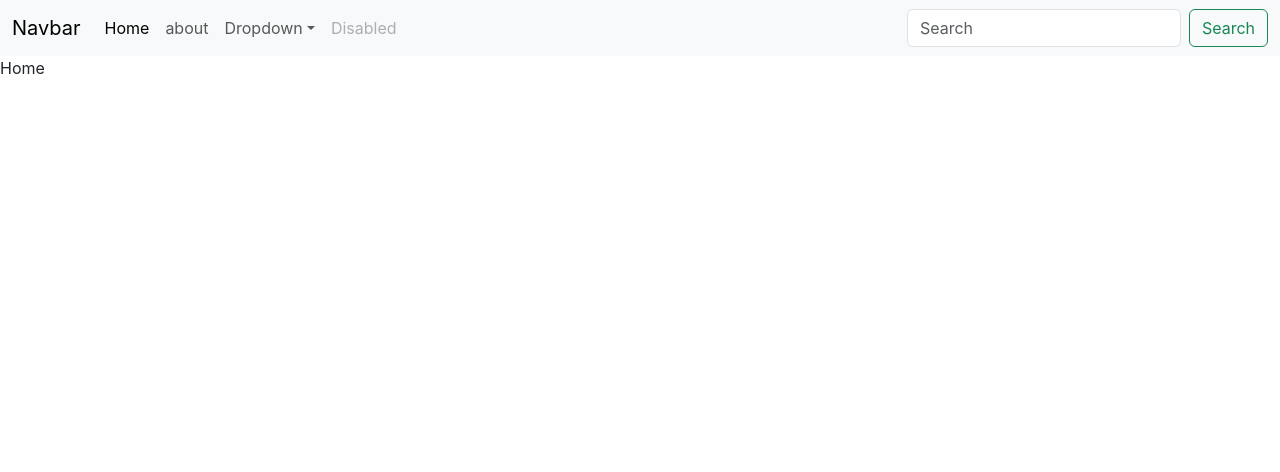
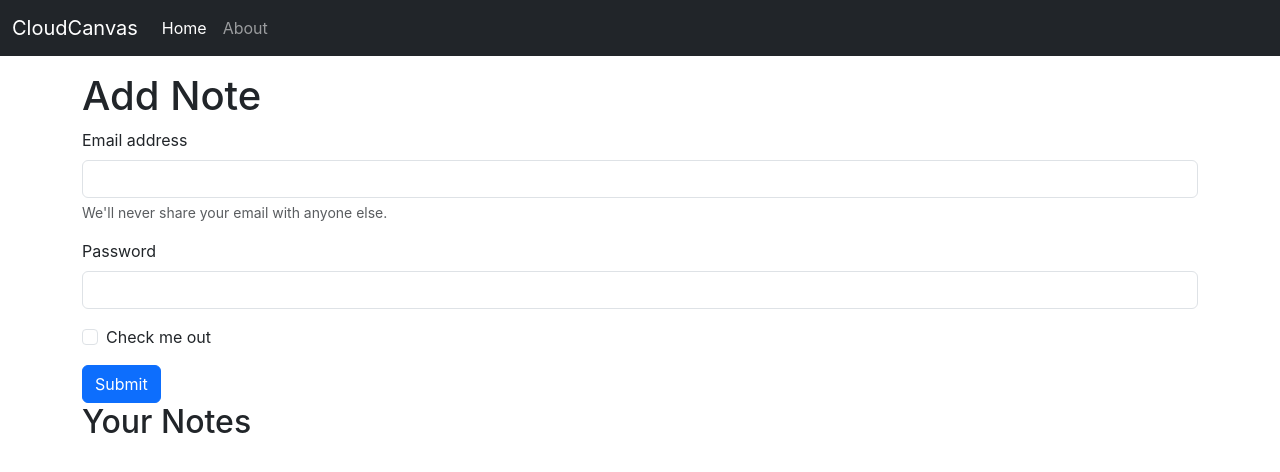
Before and after one commit to Rajshah1302/cloudcanvas-frontend, a React (Create React App) app: page / in a window 1280 px wide. Shown: the top 472 px of the page. Built offline with nearby package versions, Linux system fonts and the light colour scheme.

Commit message:
Implemented the `useLocation` hook and established a form for handling notes.

```diff
--- a/src/components/Home.js
+++ b/src/components/Home.js
@@ -1,9 +1,48 @@
-import React from 'react'
+import React from "react";
 
 export const Home = () => {
   return (
-    <div>Home</div>
-  )
-}
+    <div className="container my-3">
+     <h1>Add Note</h1>
+      <form>
+        <div class="mb-3">
+          <label for="exampleInputEmail1" class="form-label">
+            Email address
+          </label>
+          <input
+            type="email"
+            class="form-control"
+            id="exampleInputEmail1"
+            aria-describedby="emailHelp"
+          />
+          <div id="emailHelp" class="form-text">
+            We'll never share your email with anyone else.
+          </div>
+        </div>
+        <div class="mb-3">
+          <label for="exampleInputPassword1" class="form-label">
+            Password
+          </label>
+          <input
+            type="password"
+            class="form-control"
+            id="exampleInputPassword1"
+          />
+        </div>
+        <div class="mb-3 form-check">
+          <input type="checkbox" class="form-check-input" id="exampleCheck1" />
+          <label class="form-check-label" for="exampleCheck1">
+            Check me out
+          </label>
+        </div>
+        <button type="submit" class="btn btn-primary">
+          Submit
+        </button>
+      </form>
+      <h2>Your Notes</h2>
+    </div>
+
+  );
+};
 
 export default Home;
--- a/src/components/Navbar.js
+++ b/src/components/Navbar.js
@@ -1,47 +1,67 @@
-import React from 'react'
-import { Link } from 'react-router-dom';
+import React from 'react';
+import { Link, useLocation } from 'react-router-dom';
 
 export const Navbar = () => {
+  const location = useLocation();
+
   return (
     <>
-    <nav className="navbar navbar-expand-lg bg-body-tertiary">
-  <div className="container-fluid">
-    <Link className="navbar-brand" to="/">Navbar</Link>
-    <button className="navbar-toggler" type="button" data-bs-toggle="collapse" data-bs-target="#navbarSupportedContent" aria-controls="navbarSupportedContent" aria-expanded="false" aria-label="Toggle navigation">
+      <nav className="navbar navbar-dark bg-dark navbar-expand-lg ">
+        <div className="container-fluid ">
+          <Link className="navbar-brand" to="/">
+            CloudCanvas
+          </Link>
+          <button
+            className="navbar-toggler"
+            type="button"
+            data-bs-toggle="collapse"
+            data-bs-target="#navbarSupportedContent"
+            aria-controls="navbarSupportedContent"
+            aria-expanded="false"
+            aria-label="Toggle navigation"
+          >
             <span className="navbar-toggler-icon"></span>
           </button>
           <div className="collapse navbar-collapse" id="navbarSupportedContent">
             <ul className="navbar-nav me-auto mb-2 mb-lg-0">
               <li className="nav-item">
-          <Link className="nav-link active" aria-current="page" to="/">Home</Link>
+                {/* Apply 'active' class based on the current location */}
+                <Link
+                  className={`nav-link ${location.pathname === '/' ? 'active' : ''}`}
+                  aria-current="page"
+                  to="/"
+                >
+                  Home
+                </Link>
               </li>
               <li className="nav-item">
-          <Link className="nav-link" to="/about">about</Link>
+                {/* Apply 'active' class based on the current location */}
+                <Link
+                  className={`nav-link ${location.pathname === '/about' ? 'active' : ''}`}
+                  to="/about"
+                >
+                  About
+                </Link>
               </li>
-        <li className="nav-item dropdown">
-          <Link className="nav-link dropdown-toggle" to="#" role="button" data-bs-toggle="dropdown" aria-expanded="false">
-            Dropdown
-          </Link>
-          <ul className="dropdown-menu">
-            <li><Link className="dropdown-item" to="#">Action</Link></li>
-            <li><Link className="dropdown-item" to="#">Another action</Link></li>
-            <li><hr className="dropdown-divider"/></li>
-            <li><Link className="dropdown-item" to="#">Something else here</Link></li>
+
+
             </ul>
-        </li>
-        <li className="nav-item">
-          <Link className="nav-link disabled" aria-disabled="true">Disabled</Link>
-        </li>
-      </ul>
-      <form className="d-flex" role="search">
-        <input className="form-control me-2" type="search" placeholder="Search" aria-label="Search"/>
-        <button className="btn btn-outline-success" type="submit">Search</button>
-      </form>
+            {/* <form className="d-flex" role="search">
+              <input
+                className="form-control me-2"
+                type="search"
+                placeholder="Search"
+                aria-label="Search"
+              />
+              <button className="btn btn-outline-success" type="submit">
+                Search
+              </button>
+            </form> */}
           </div>
         </div>
       </nav>
     </>
-  )
-}
+  );
+};
 
 export default Navbar;
```
Lines whose indentation alone changed are shown as unchanged.
